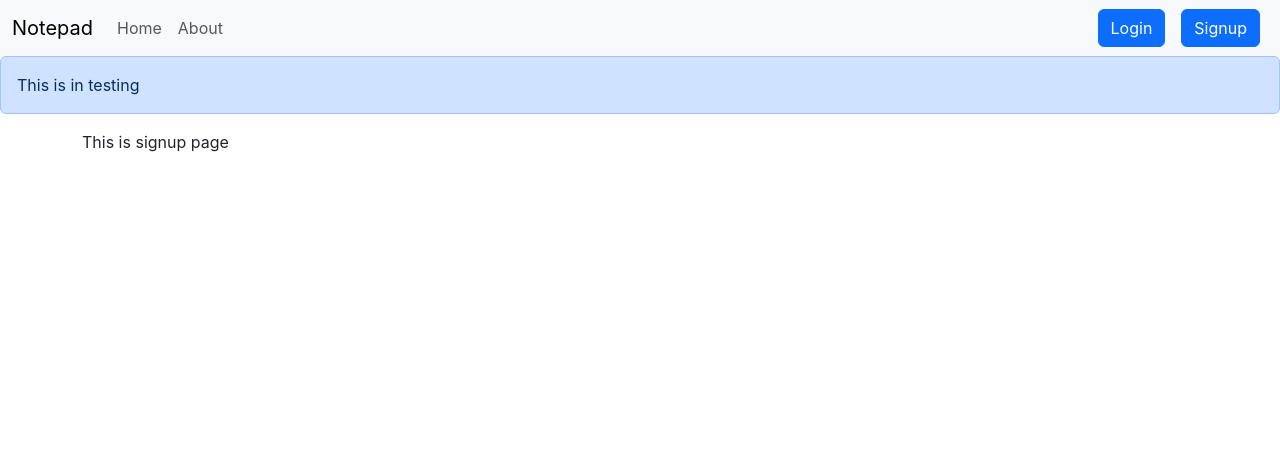
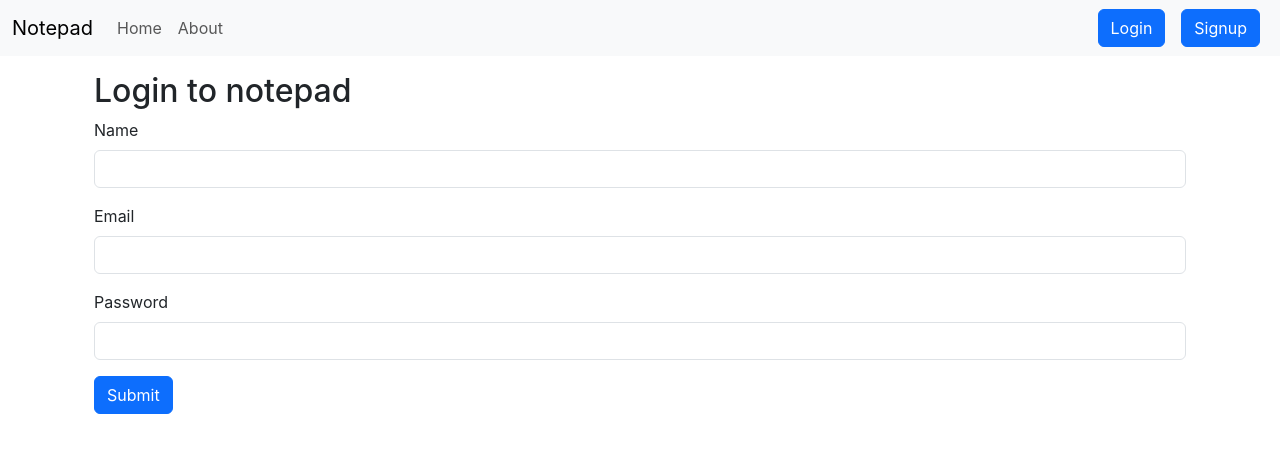
Before and after one commit to 5AIPAVAN/Notepad-Understanding-React, a React (Create React App) app: page /signup in a window 1280 px wide. Shown: the top 452 px of the page. Built offline with nearby package versions, Linux system fonts and the light colour scheme.

Commit message:
alerts,signup added - alerts done using context api state,function(check once)

```diff
--- a/src/App.js
+++ b/src/App.js
@@ -5,7 +5,7 @@ import Navbar from './components/Navbar';
 import React from "react";
 import { BrowserRouter, Routes, Route } from 'react-router-dom';
 import NoteState from './context/notes/NoteState';
-import Alert from './components/Alert';
+
 import Login from './components/Login';
 import Signup from './components/Signup';
 function App() {
@@ -14,7 +14,6 @@ function App() {
     <NoteState>
     <BrowserRouter>
     <Navbar />
-    <Alert/>
     <div className="container">
     <Routes>
       <Route path="/" element={<Home />} />
--- a/src/components/AddNote.js
+++ b/src/components/AddNote.js
@@ -15,6 +15,7 @@ export default function AddNote() {
     const handleSubmit=(e)=>{
         e.preventDefault(); // prevents the default nature of the button -> i.e page refresh
         contextt.addNote(notee.title,notee.description,notee.tags);
+        contextt.showAlert("success","Note added successfully bhai !!!!")
         setNotee({title:'',description:'',tags:''});
     }
 
--- a/src/components/Alert.js
+++ b/src/components/Alert.js
@@ -1,10 +1,34 @@
-import React from 'react'
+// import React from 'react'
 
-export default function Alert(props) {
-    const {description} = props;
-  return (
-    <div className="alert alert-primary" role="alert">
-    This is in testing {description}
-  </div>
-  )
+// export default function Alert(props) {
+//     const {description} = props;
+//   return (
+//     <div className="alert alert-primary" role="alert">
+//     This is in testing {description}
+//   </div>
+//   )
+// }
+
+
+import React,{useContext} from 'react'
+import noteContext from '../context/notes/noteContext';
+
+function Alert() {
+
+  const dataa = useContext(noteContext);
+  const {alert} = dataa;
+
+    const capitalize = (word)=>{
+        const lower = word.toLowerCase();
+        return lower.charAt(0).toUpperCase() + lower.slice(1);
+    }
+    return (
+        <div style={{height: '50px'}}>
+        {<div className={`alert alert-${alert.type} alert-dismissible fade show`} role="alert">
+           <strong>{(alert.type)}</strong>: {alert.msg}
+        </div>}
+        </div>
+    )
 }
+
+export default Alert
--- a/src/components/Login.js
+++ b/src/components/Login.js
@@ -1,8 +1,11 @@
-import React, { useState } from 'react'
+import React, { useState,useContext } from 'react'
 import { useNavigate } from 'react-router-dom';
+import noteContext from '../context/notes/noteContext';
 
 export default function Login() {
 
+    const dataa = useContext(noteContext);
+    const {showAlert} = dataa;
     const host = "http://localhost:5000";
     const [details, setDetails] = useState({ email: "", password: "" });
     const navigate = useNavigate();
@@ -30,6 +33,7 @@ export default function Login() {
         localStorage.setItem('token',response_received.authtoken);
         const token = localStorage.getItem('token');
         console.log(token);
+        showAlert("success","Login success he bhaiiii");
         navigate('/')
      }else{
         alert('Incorrect Credentials');
--- a/src/components/Navbar.js
+++ b/src/components/Navbar.js
@@ -1,13 +1,19 @@
-import React, { useEffect } from 'react'
+import React, { useContext, useEffect } from 'react'
 import { Link,useLocation } from 'react-router-dom'
+import Alert from './Alert'
+import noteContext from '../context/notes/noteContext';
 
 export default function Navbar() {
 
   let location = useLocation();
 
+  const dataa = useContext(noteContext);
+  const {alert} = dataa;
+
   // runs only when location value is chnaged
   useEffect(()=>{
     console.log(location.pathname)
+
   },[location]);
 
   return (
@@ -36,6 +42,7 @@ export default function Navbar() {
     </div>
   </div>
 </nav>
+{alert.msg!=="" && <Alert/>}
     </>
   )
 }
--- a/src/components/NoteItem.js
+++ b/src/components/NoteItem.js
@@ -6,7 +6,7 @@ export default function NoteItem(props) {
     const {updateNote} = props;
 
     const contextt = useContext(noteContext);
-    const {deleteNote} = contextt;
+    const {deleteNote,showAlert} = contextt;
 
     return (
         <div className="col-md-3">
@@ -14,7 +14,7 @@ export default function NoteItem(props) {
             <div className="card-body">
                 <div className="d-flex align-items-center">
                     <h5 className="card-title">{note.title}</h5>
-                    <i className="far fa-trash-alt mx-2" onClick={()=>deleteNote(note._id)} ></i>
+                    <i className="far fa-trash-alt mx-2" onClick={()=>{deleteNote(note._id);showAlert("warning","Note deleted successfully")}} ></i>
                     <i className="far fa-edit mx-2" onClick={()=>updateNote(note)} ></i>
                 </div>
                 <p className="card-text">{note.description}</p>
--- a/src/components/Notes.js
+++ b/src/components/Notes.js
@@ -3,7 +3,7 @@ import noteContext from '../context/notes/noteContext'
 import NoteItem from './NoteItem';
 export default function Notes() {
     let context = useContext(noteContext);
-    let {getNotes,notes,UpdateNote} = context;
+    let {getNotes,notes,UpdateNote,showAlert} = context;
     const ref = useRef(null);
     const closeref = useRef(null);
 
@@ -24,6 +24,7 @@ export default function Notes() {
     const handleSubmit=(e)=>{
         e.preventDefault(); // prevents the default nature of the button -> i.e page refresh
         UpdateNote(note.id,note.etitle,note.edescription,note.etags);
+        showAlert("success","Note updated successfully");
         console.log('updateddd');
         setNote({id:'',etitle:'',edescription:'',etags:''});
         closeref.current.click();
--- a/src/components/Signup.js
+++ b/src/components/Signup.js
@@ -1,9 +1,67 @@
-import React from 'react'
+import React, { useState,useContext } from 'react'
+import { useNavigate } from 'react-router-dom';
+import noteContext from '../context/notes/noteContext';
 
 export default function Signup() {
-  return (
-    <div>
-      This is signup page
-    </div>
-  )
+
+    const host = "http://localhost:5000";
+    const [details, setDetails] = useState({ name:"",email: "", password: "" });
+    const navigate = useNavigate();
+
+    const contextt = useContext(noteContext);
+
+    const handleChange = (e) => {
+        setDetails({ ...details, [e.target.name]: e.target.value });
+    }
+
+    const handleSubmit = async (e) => {
+        e.preventDefault();
+
+        console.log(details.password);
+
+    // Api call to login
+    const response = await fetch(`${host}/api/auth/createuser`, {
+        method: 'POST',
+        headers: {
+          'Content-Type': 'application/json',
+        },
+        body: JSON.stringify({name:details.name,email:details.email,password:details.password })
+      })
+
+      const response_received = await response.json();
+
+      if(response_received.success){
+        localStorage.setItem('token',response_received.authtoken);
+        const token = localStorage.getItem('token');
+        console.log(token);
+        contextt.showAlert("success","Bhai you created A new account :-)")
+        navigate('/')
+     }else{
+        alert('Something went wrong with entered details');
+      }
+
+    }
+
+    return (
+        <div className='container my-3'>
+            <h2>Login to notepad</h2>
+            <form  onSubmit={handleSubmit} >
+            <div className="mb-3">
+                    <label htmlFor="title" className="form-label">Name</label>
+                    <input type="test" className="form-control" name="name" value={details.name} id="exampleInputEmail1" aria-describedby="emailHelp" onChange={handleChange} />
+                </div>
+                <div className="mb-3">
+                    <label htmlFor="title" className="form-label">Email</label>
+                    <input type="email" className="form-control" name="email" value={details.email} id="exampleInputEmail1" aria-describedby="emailHelp" onChange={handleChange} minLength={3} required />
+                </div>
+                <div className="mb-3">
+                    <label htmlFor="description" className="form-label">Password</label>
+                    <input type="password" className="form-control" name="password" value={details.password} id="exampleInputPassword1" onChange={handleChange} minLength={5} required/>
+                </div>
+                <button type="submit" className="btn btn-primary">Submit</button>
+
+            </form>
+
+        </div>
+    )
 }
--- a/src/context/notes/NoteState.js
+++ b/src/context/notes/NoteState.js
@@ -5,6 +5,14 @@ import NoteContext from "./noteContext";
 export default function NoteState(props) {
 
   const host = "http://localhost:5000";
+
+  const [alert,setAlert]=useState({type:"",msg:""});
+  const showAlert = (type,msg)=>{
+    setAlert({type:type,msg:msg});
+    setTimeout(()=>{
+      setAlert({type:"",msg:""});
+    },4000);
+  }
 
   let notesInitial = [
     {
@@ -186,7 +194,7 @@ export default function NoteState(props) {
   }
 
   return (
-    <NoteContext.Provider value={{ addNote, notes, UpdateNote, deleteNote , getNotes }}>
+    <NoteContext.Provider value={{ addNote, notes, UpdateNote, deleteNote , getNotes,alert,showAlert }}>
       {props.children}
     </NoteContext.Provider>
   )
```
Also changed, not shown: 1 other file (tests, documents, lock files or other folders).
